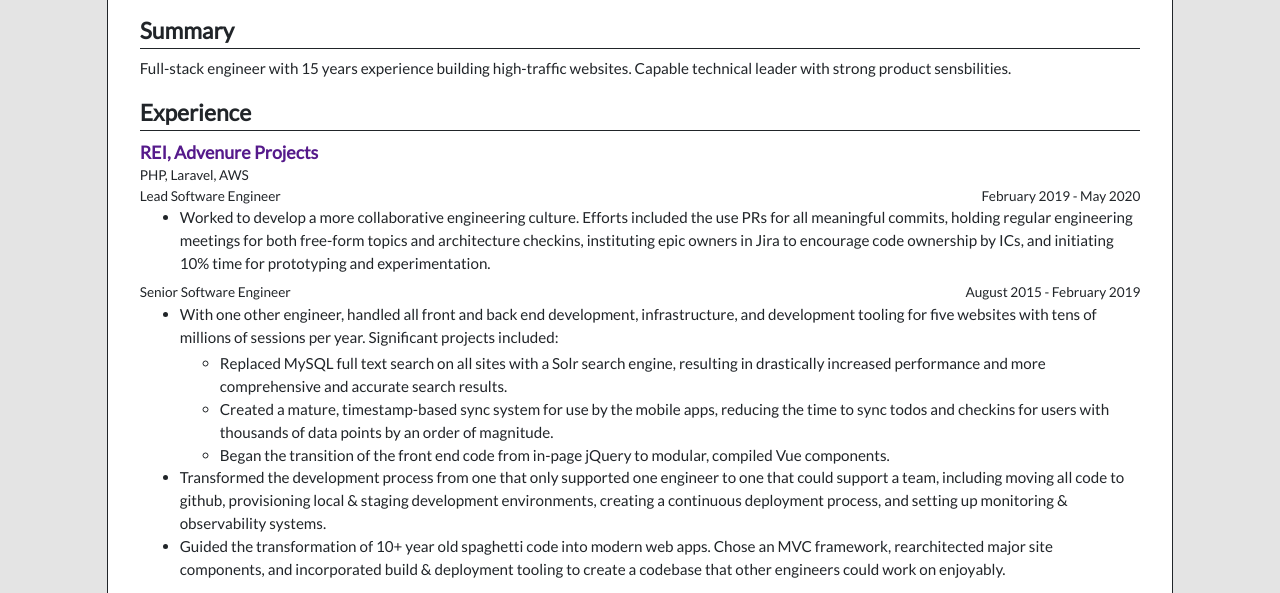
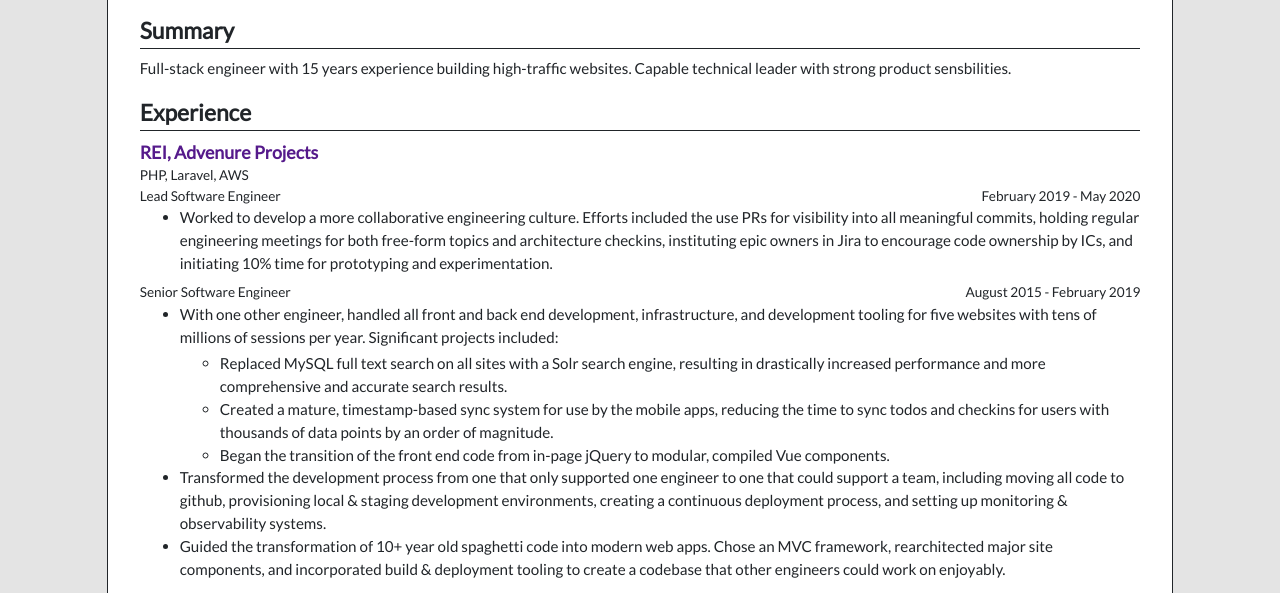
Before and after one commit to rachelv/magnetbox.org, a plain HTML site: page resume/index.html in a window 1280 px wide. Shown: the part 128-721 px from the top of the page. Drawn offline with Linux system fonts and the light colour scheme.

Commit message:
words words

```diff
--- a/resume/index.html
+++ b/resume/index.html
@@ -36,7 +36,7 @@
                     <div class="dates">Feb<span class="hide-xs">ruary</span> 2019 - May 2020</div>
                 </div>
                 <ul>
-                    <li>Worked to develop a more collaborative engineering culture. Efforts included the use PRs for all meaningful commits, holding regular engineering meetings for both free-form topics and architecture checkins, instituting epic owners in Jira to encourage code ownership by ICs, and initiating 10% time for prototyping and experimentation.</li>
+                    <li>Worked to develop a more collaborative engineering culture. Efforts included the use PRs for visibility into all meaningful commits, holding regular engineering meetings for both free-form topics and architecture checkins, instituting epic owners in Jira to encourage code ownership by ICs, and initiating 10% time for prototyping and experimentation.</li>
                 </ul>
                 <div class="meta">
                     <div class="title">Senior Software Engineer</div>
```
